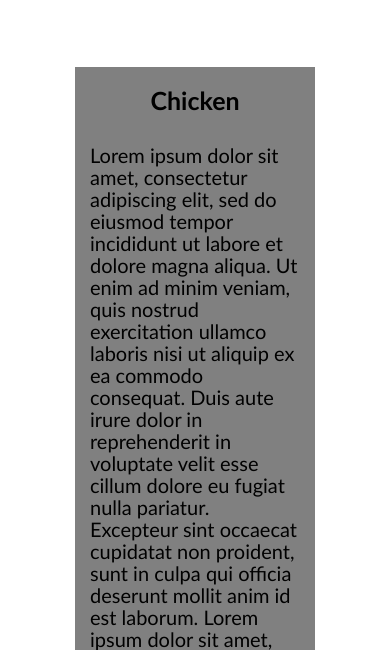
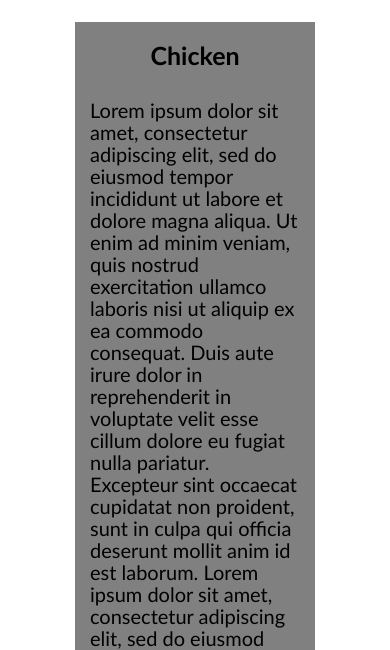
Before and after one commit to akmanbasak/coursera-test, a plain HTML site: page module3/index.html in a window 390 px wide. Shown: the part 194-844 px from the top of the page. Drawn offline with Linux system fonts and the light colour scheme.

Commit message:
margin change for xs device

```diff
--- a/module3/css/styles.css
+++ b/module3/css/styles.css
@@ -177,7 +177,9 @@ body {
   }
 
   #text-background {
-      margin: 60px;
+      margin-top: 15px;
+      margin-left: 60px;
+      margin-right: 60px;
     }
 
 
```
